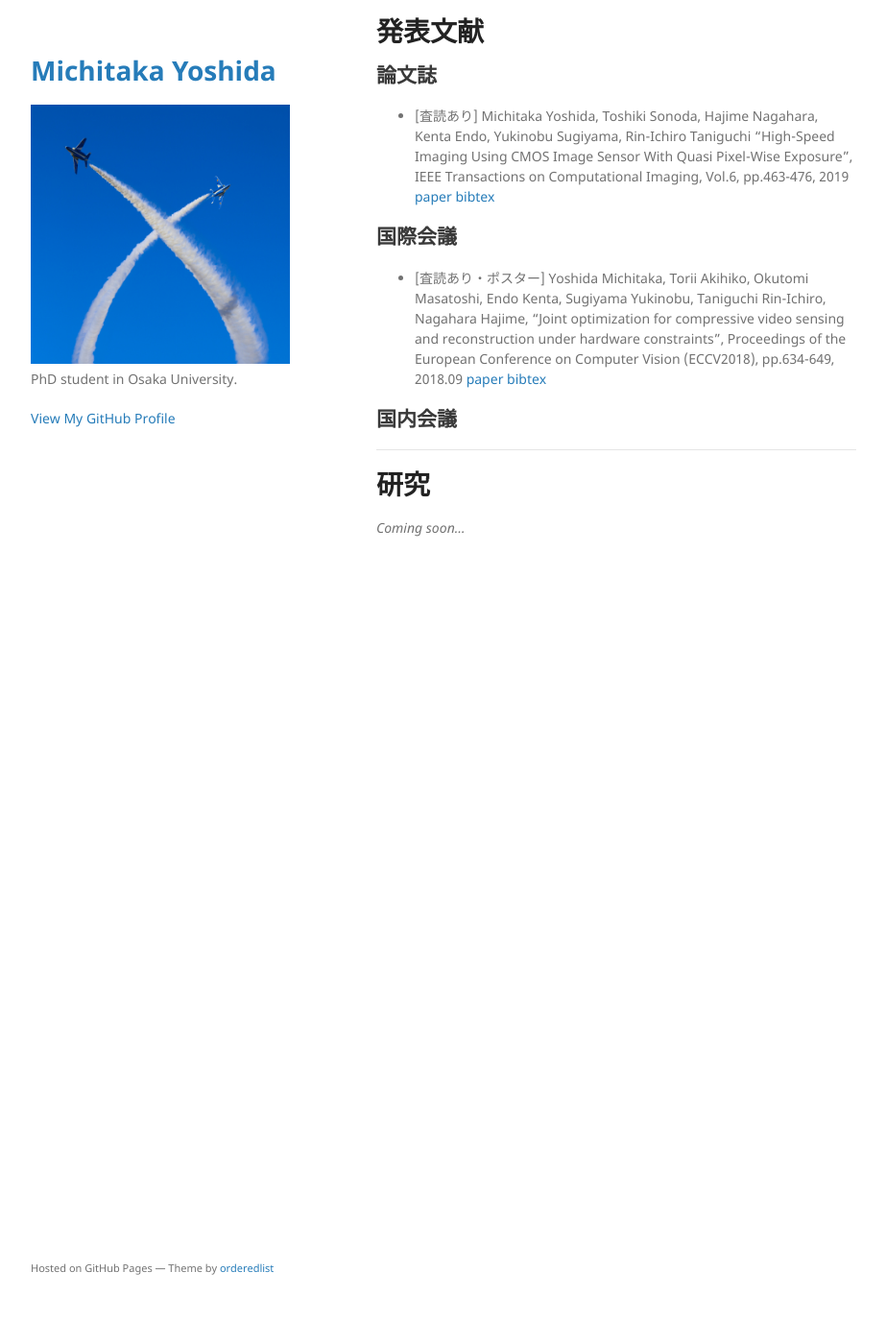
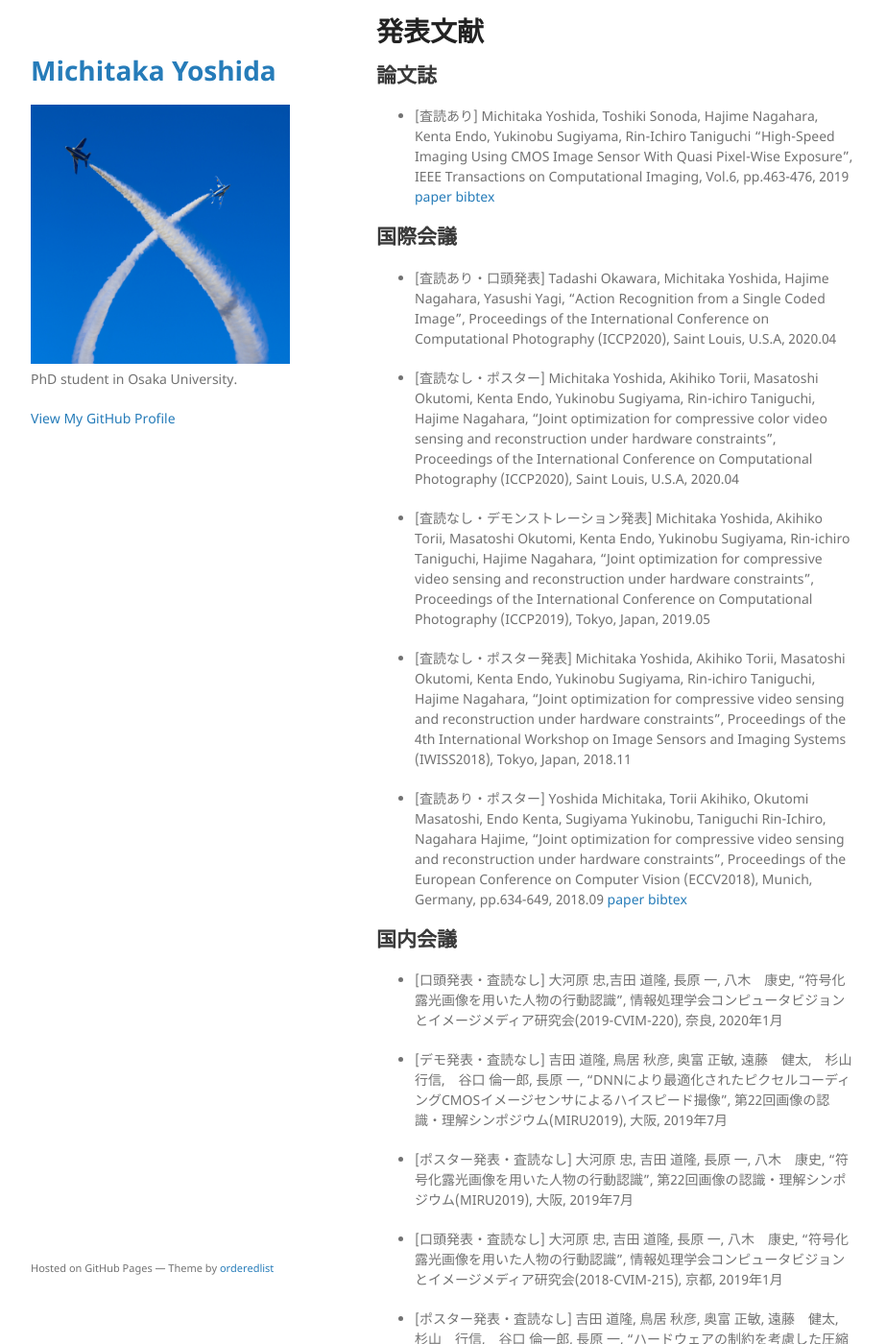
Before and after one commit to michitakayoshida/michitakayoshida.github.io, a Jekyll site: the page built from index.md, in a window 1280 px wide and 1400 px high, scrolled down 818 px. Shown: the whole window at 96% size, without its empty margins (178-1101 px from the left). Built offline with Jekyll 4.4.1, drawn with Linux system fonts in a browser that asks for light colours; before the commit the page ends 1448 px from its top, so only the background shows below that; some of the changed text lies outside the part shown.

Commit message:
Update index.md

```diff
--- a/index.md
+++ b/index.md
@@ -39,9 +39,30 @@ English page is [here](./index_en.html).
 - [査読あり] Michitaka Yoshida, Toshiki Sonoda, Hajime Nagahara, Kenta Endo, Yukinobu Sugiyama, Rin-Ichiro Taniguchi "High-Speed Imaging Using CMOS Image Sensor With Quasi Pixel-Wise Exposure", IEEE Transactions on Computational Imaging, Vol.6, pp.463-476, 2019 [paper](https://ieeexplore.ieee.org/document/8918110) [bibtex](/bib/tci2019.bib)
 
 ## 国際会議
-- [査読あり・ポスター] Yoshida Michitaka, Torii Akihiko, Okutomi Masatoshi, Endo Kenta, Sugiyama Yukinobu, Taniguchi Rin-Ichiro, Nagahara Hajime, "Joint optimization for compressive video sensing and reconstruction under hardware constraints", Proceedings of the European Conference on Computer Vision (ECCV2018), pp.634-649, 2018.09 [paper](http://openaccess.thecvf.com/content_ECCV_2018/papers/Michitaka_Yoshida_Joint_optimization_for_ECCV_2018_paper.pdf) [bibtex](/bib/eccv2018.bib)
+- [査読あり・口頭発表] Tadashi Okawara, Michitaka Yoshida, Hajime Nagahara, Yasushi Yagi, "Action Recognition from a Single Coded Image", Proceedings of the International Conference on Computational Photography (ICCP2020), Saint Louis, U.S.A, 2020.04
+
+- [査読なし・ポスター] Michitaka Yoshida, Akihiko Torii, Masatoshi Okutomi, Kenta Endo, Yukinobu Sugiyama, Rin-ichiro Taniguchi, Hajime Nagahara, "Joint optimization for compressive color video sensing and reconstruction under hardware constraints", Proceedings of the International Conference on Computational Photography (ICCP2020), Saint Louis, U.S.A, 2020.04
+
+- [査読なし・デモンストレーション発表] Michitaka Yoshida, Akihiko Torii, Masatoshi Okutomi, Kenta Endo, Yukinobu Sugiyama, Rin-ichiro Taniguchi, Hajime Nagahara, "Joint optimization for compressive video sensing and reconstruction under hardware constraints", Proceedings of the International Conference on Computational Photography (ICCP2019), Tokyo, Japan, 2019.05
+
+- [査読なし・ポスター発表] Michitaka Yoshida, Akihiko Torii, Masatoshi Okutomi, Kenta Endo, Yukinobu Sugiyama, Rin-ichiro Taniguchi, Hajime Nagahara, "Joint optimization for compressive video sensing and reconstruction under hardware constraints", Proceedings of the 4th International Workshop on Image Sensors and Imaging Systems (IWISS2018), Tokyo, Japan, 2018.11
+
+- [査読あり・ポスター] Yoshida Michitaka, Torii Akihiko, Okutomi Masatoshi, Endo Kenta, Sugiyama Yukinobu, Taniguchi Rin-Ichiro, Nagahara Hajime, "Joint optimization for compressive video sensing and reconstruction under hardware constraints", Proceedings of the European Conference on Computer Vision (ECCV2018), Munich, Germany, pp.634-649, 2018.09 [paper](http://openaccess.thecvf.com/content_ECCV_2018/papers/Michitaka_Yoshida_Joint_optimization_for_ECCV_2018_paper.pdf) [bibtex](/bib/eccv2018.bib)
 
 ## 国内会議
+- [口頭発表・査読なし] 大河原 忠,吉田 道隆, 長原 一, 八木　康史,	"符号化露光画像を用いた人物の行動認識", 情報処理学会コンピュータビジョンとイメージメディア研究会(2019-CVIM-220), 奈良, 2020年1月
+
+- [デモ発表・査読なし] 吉田 道隆, 鳥居 秋彦, 奥富 正敏, 遠藤　健太,　杉山　行信,　谷口 倫一郎, 長原 一, "DNNにより最適化されたピクセルコーディングCMOSイメージセンサによるハイスピード撮像", 第22回画像の認識・理解シンポジウム(MIRU2019), 大阪, 2019年7月
+
+- [ポスター発表・査読なし] 大河原 忠, 吉田 道隆, 長原 一, 八木　康史, "符号化露光画像を用いた人物の行動認識", 第22回画像の認識・理解シンポジウム(MIRU2019), 大阪, 2019年7月
+
+- [口頭発表・査読なし] 大河原 忠, 吉田 道隆, 長原 一, 八木　康史, "符号化露光画像を用いた人物の行動認識", 情報処理学会コンピュータビジョンとイメージメディア研究会(2018-CVIM-215), 京都, 2019年1月
+
+- [ポスター発表・査読なし] 吉田 道隆, 鳥居 秋彦, 奥富 正敏, 遠藤　健太,　杉山　行信,　谷口 倫一郎, 長原 一, "ハードウェアの制約を考慮した圧縮ビデオセンシングにおける圧縮と再構成の同時最適化", 第21回画像の認識・理解シンポジウム(MIRU2018), 札幌, 2018年8月
+
+- [口頭発表・査読なし] 吉田 道隆, 長原 一, 鳥居 秋彦, 奥富 正敏, 谷口 倫一郎, "Deep Learningによる圧縮ビデオセンシングの再構成", 情報処理学会コンピュータビジョンとイメージメディア研究会(2017-CVIM-208), 東京, 2017年9月
+
+- [ポスター発表・査読なし] 吉田 道隆, 長原 一, 鳥居 秋彦, 奥富 正敏, 谷口 倫一郎, "圧縮センシング動画のデコーディング手法の検討", 第20回画像の認識・理解シンポジウム(MIRU2017), 広島, 2017年8月
 
 ---
 
```
